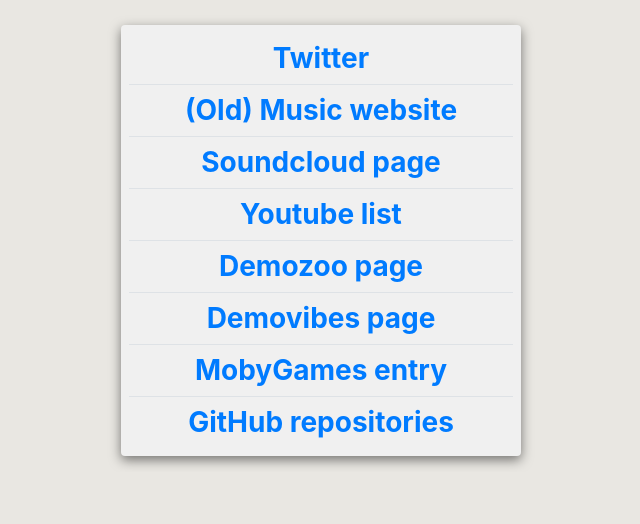
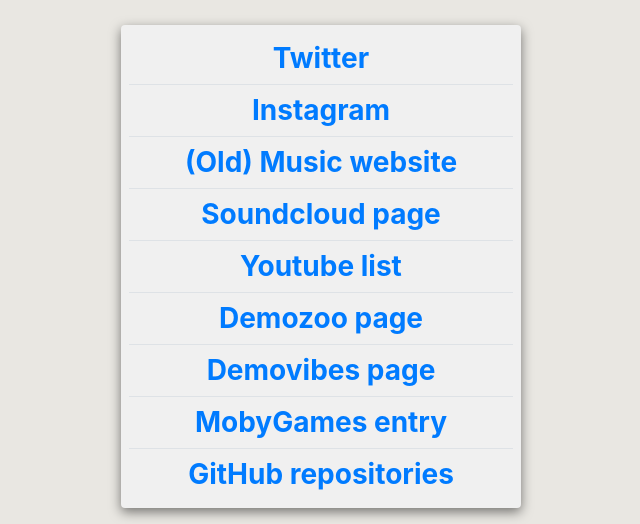
Before and after one commit to mstempell/mstempell.github.io, a plain HTML site: page index.html in a window 1280 px wide. Shown: the part 354-878 px from the top of the page, without its empty margins (319-959 px from the left). Before the commit the page ends 826 px from the top, so only its background shows below. Drawn offline with Linux system fonts and the light colour scheme.

Commit message:
add instagram link

```diff
--- a/index.html
+++ b/index.html
@@ -26,6 +26,11 @@
         <div>
           <p class="py-2 my-0 border-bottom">
             <a href="https://twitter.com/dma_sc"><strong>Twitter</strong></a>
+          </p>
+        </div>
+        <div>
+          <p class="py-2 my-0 border-bottom">
+            <a href="https://www.instagram.com/dmasct1/"><strong>Instagram</strong></a>
           </p>
         </div>
         <div>
```
